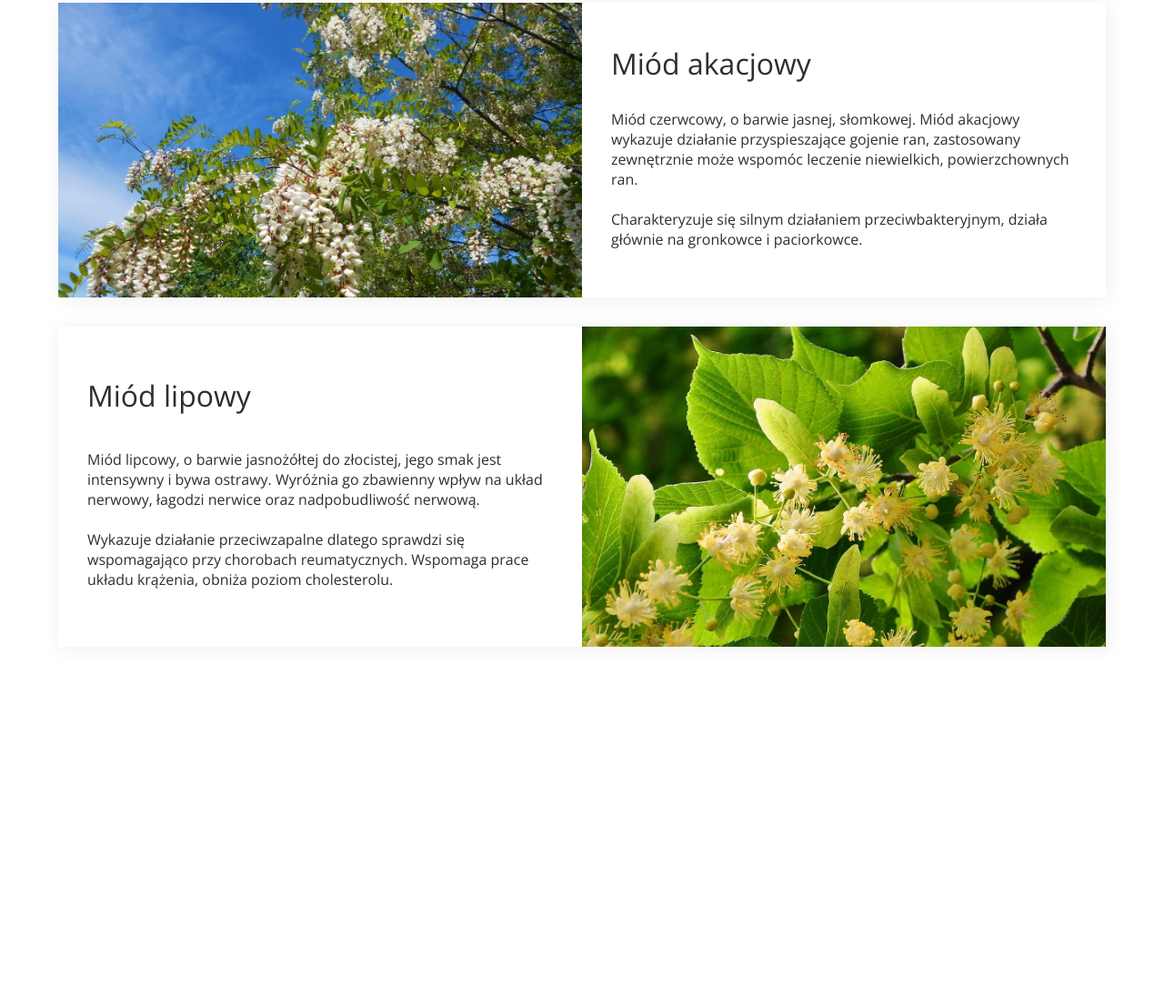
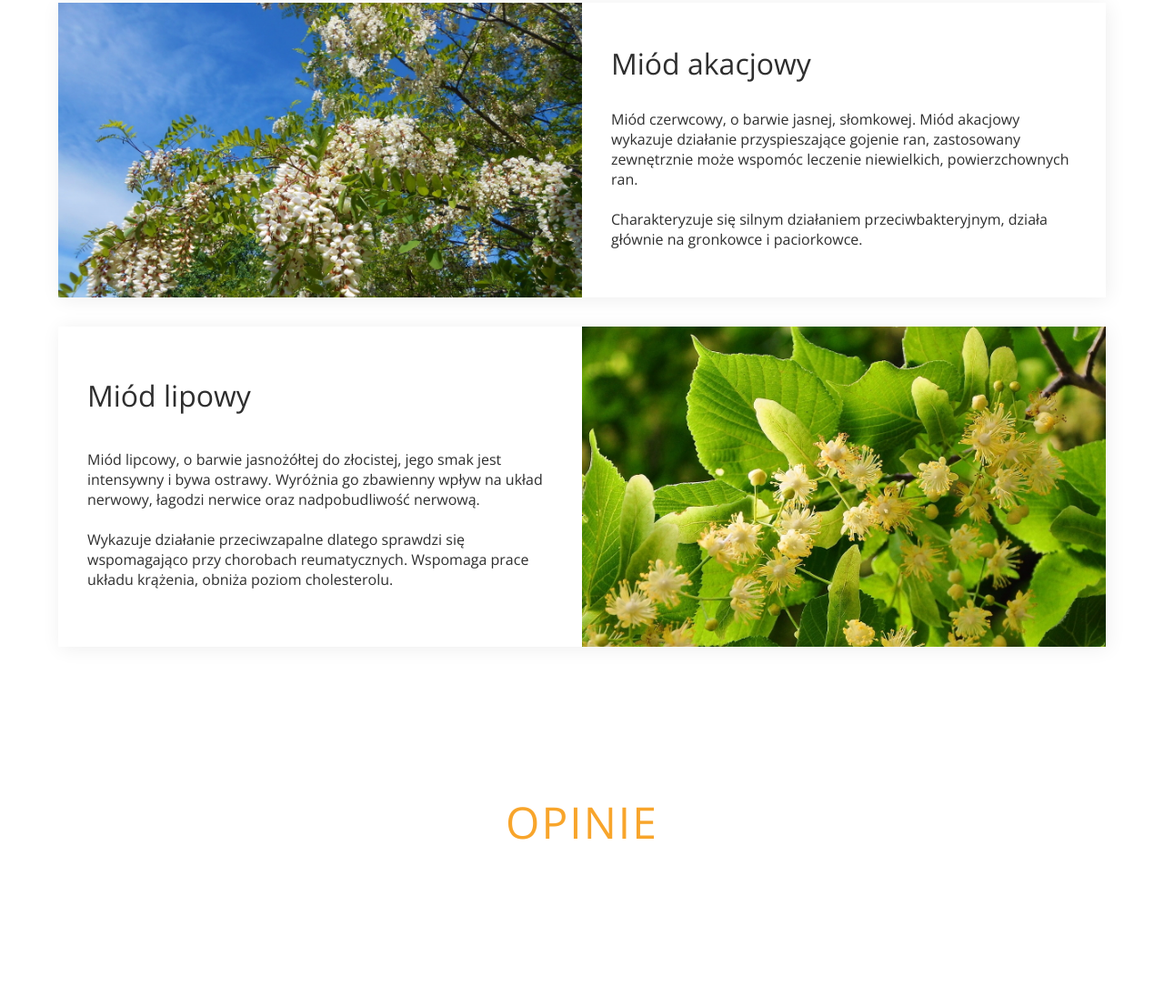
Before and after one commit to webszyk/DobryMiodek, a plain HTML site: page index.html in a window 1280 px wide. Shown: the part 4778-5874 px from the top of the page at 91% size. Before the commit the page ends 5585 px from the top, so only its background shows below. Drawn offline with nearby package versions, Linux system fonts and the light colour scheme; a web font is replaced by a local one.

Commit message:
reviews added

```diff
--- a/index.html
+++ b/index.html
@@ -316,8 +316,15 @@
         </div>
       </section>
 
-
-
+      <section
+        class="reviews section section-padding white-section"
+        id="opinie"
+      >
+        <h2 class="section-heading">Opinie</h2>
+        <div class="wrapper">
+          <div class="reviews__boxes"></div>
+        </div>
+      </section>
     </main>
 
     <script src="js/script.js"></script>
```
